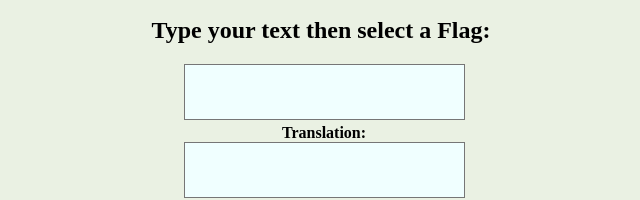
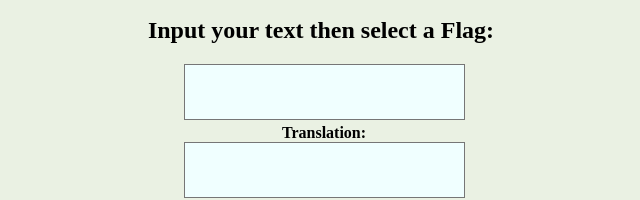
Before and after one commit to AlGuise/Translation-Application, a plain HTML site: page index.html in a window 1280 px wide. Shown: the part 364-564 px from the top of the page, 319-959 px from the left. Drawn offline with Linux system fonts and the light colour scheme.

Commit message:
Add files via upload

```diff
--- a/index.html
+++ b/index.html
@@ -28,7 +28,7 @@
                 <figcaption id="frenchFont">French</figcaption>
             </figure>
         </div>
-        <h2>Type your text then select a Flag:</h2>
+        <h2>Input your text then select a Flag:</h2>
         <div>
             <form>
                 <p2 id="submitBox">
--- a/style.css
+++ b/style.css
@@ -26,8 +26,6 @@ textarea {
     width: 200px;
     border-radius: 50%;
     background-color: rgb(147, 180, 113);
-    /* border-style: solid;
-    border-color: rgb(147, 180, 113); */
 }
 
 #spanishPicture {
```
Also changed, not shown: 1 other file.
